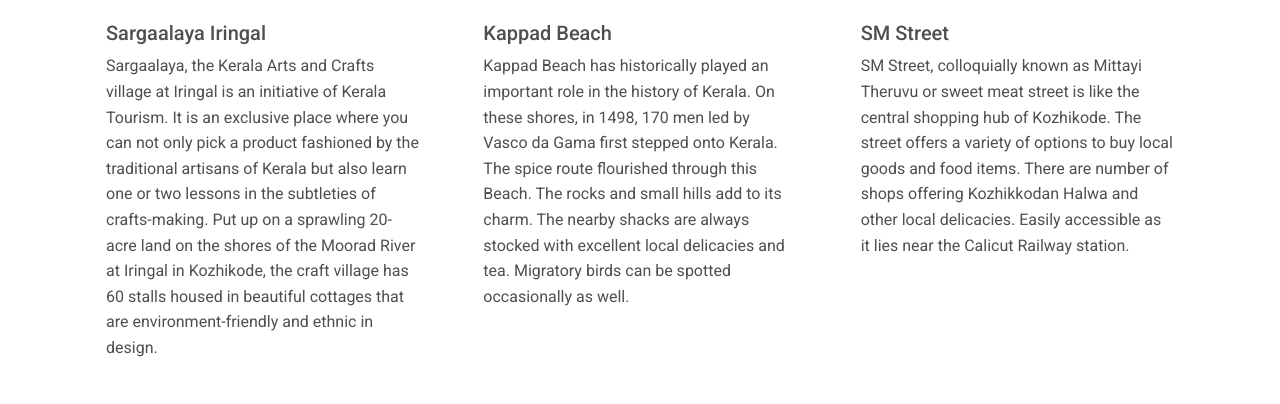
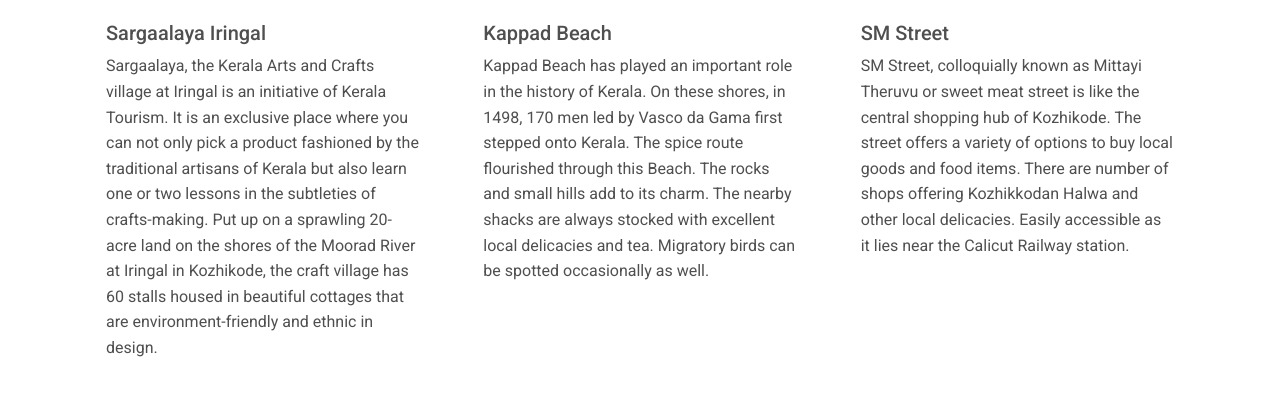
Before and after one commit to CipherX52/ICTAK-assignment1, a plain HTML site: page Districts/kozhikkode.html in a window 1280 px wide. Shown: the part 809-1213 px from the top of the page. Drawn offline with nearby package versions, Linux system fonts and the light colour scheme.

Commit message:
dumb typo detected too late, but whatever

```diff
--- a/Districts/kozhikkode.html
+++ b/Districts/kozhikkode.html
@@ -123,7 +123,7 @@
 
                     <div class="card-body">
                       <h5 class="card-title">Kappad Beach</h5>
-                      <p class="card-text">Kappad Beach has historically played an important role in the history of Kerala. On these shores, in 1498, 170 men led by Vasco da Gama first stepped onto Kerala. The spice route flourished through this Beach. The rocks and small hills add to its charm. The nearby shacks are always stocked with excellent local delicacies and tea. Migratory birds can be spotted occasionally as well.</p>
+                      <p class="card-text">Kappad Beach has played an important role in the history of Kerala. On these shores, in 1498, 170 men led by Vasco da Gama first stepped onto Kerala. The spice route flourished through this Beach. The rocks and small hills add to its charm. The nearby shacks are always stocked with excellent local delicacies and tea. Migratory birds can be spotted occasionally as well.</p>
                     </div>
                 </div>
             </div>
```
